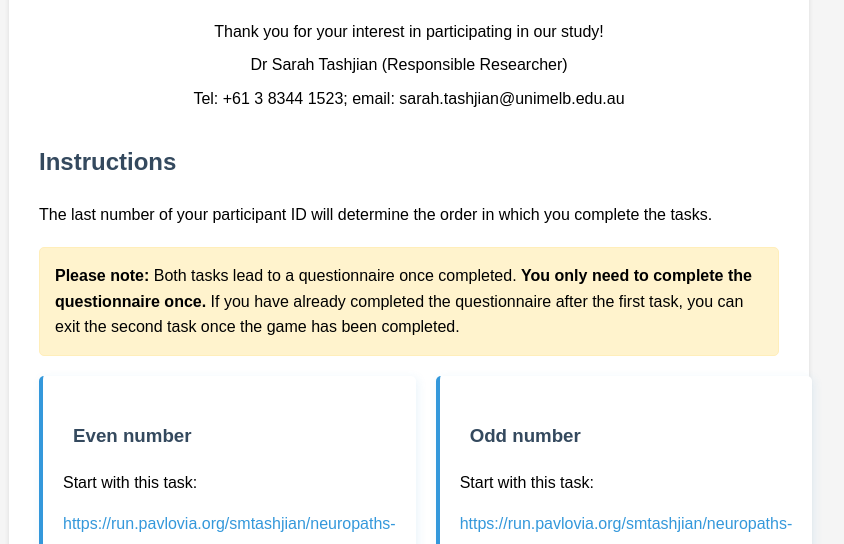
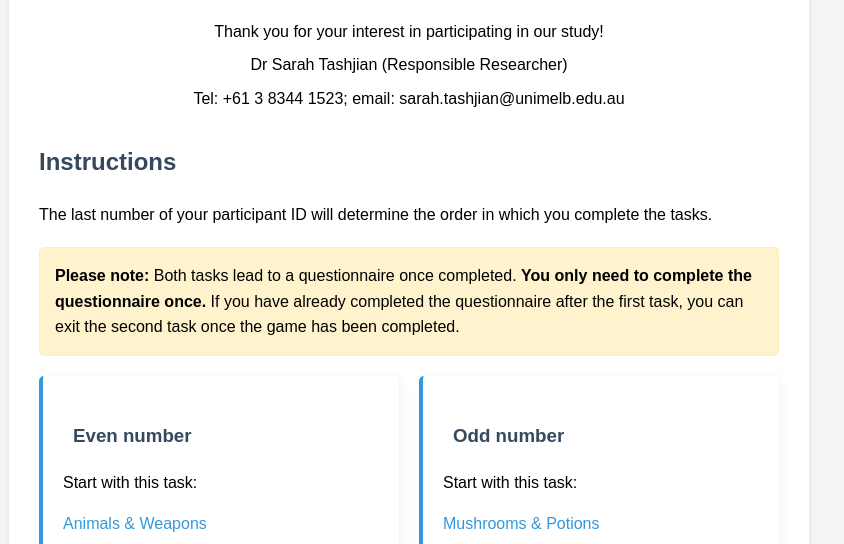
Before and after one commit to edenharari/Behav-Index-AWMM, a plain HTML site: page index.html in a window 1280 px wide. Shown: the part 256-800 px from the top of the page, without its empty margins (231-1075 px from the left). Drawn offline with Linux system fonts and the light colour scheme.

Commit message:
redo links

```diff
--- a/index.html
+++ b/index.html
@@ -150,14 +150,14 @@
             <div class="task-section">
                 <h3>Even number</h3>
                 <p>Start with this task:</p>
-                <p><a href="#" target="_blank" rel="noopener noreferrer">https://run.pavlovia.org/smtashjian/neuropaths-aw</a></p>
+                <p><a href="https://run.pavlovia.org/smtashjian/neuropaths-aw" target="_blank" rel="noopener noreferrer">Animals & Weapons</a></p>
                 <p>Once completed, return to this page and complete the next task.</p>
             </div>
 
             <div class="task-section">
                 <h3>Odd number</h3>
                 <p>Start with this task:</p>
-                <p><a href="#" target="_blank" rel="noopener noreferrer">https://run.pavlovia.org/smtashjian/neuropaths-mm</a></p>
+                <p><a href="https://run.pavlovia.org/smtashjian/neuropaths-mm" target="_blank" rel="noopener noreferrer">Mushrooms & Potions</a></p>
                 <p>Once completed, return to this page and complete the previous task.</p>
             </div>
         </div>
```
